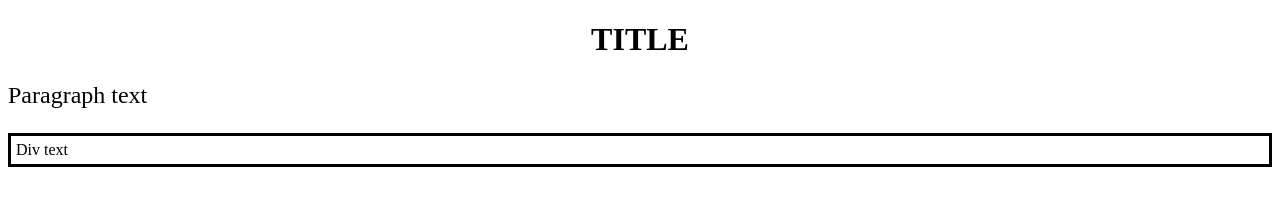
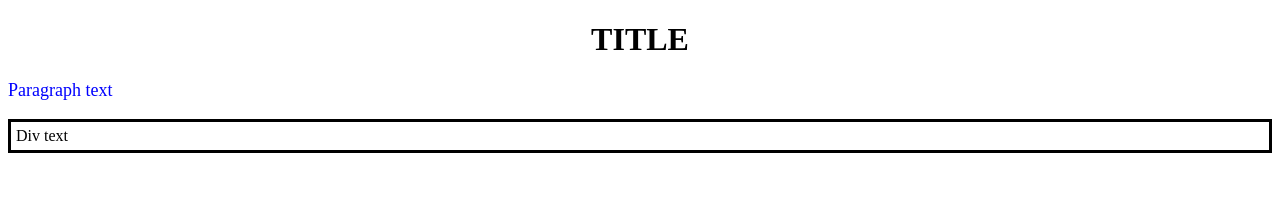
Before and after one commit to K1ngHandy/Determine-Which-Conflicting-Styles-Win, a plain HTML site: page index.html in a window 1280 px wide. Drawn offline with Linux system fonts and the light colour scheme.

Commit message:
problem 2 complete

```diff
--- a/index.html
+++ b/index.html
@@ -27,7 +27,10 @@
     /* PROBLEM 2
       Now, without deleting the previous declaration, how can you change the paragraph font size to 18px and change its color to blue?
       */
-    /* ENTER YOUR CODE HERE */
+    p {
+      font-size: 18px;
+      color: blue;
+    }
 
     /* PROBLEM 3
       Without deleting previous declarations, how can you change the div text size to 24px and change its color to red?
```
